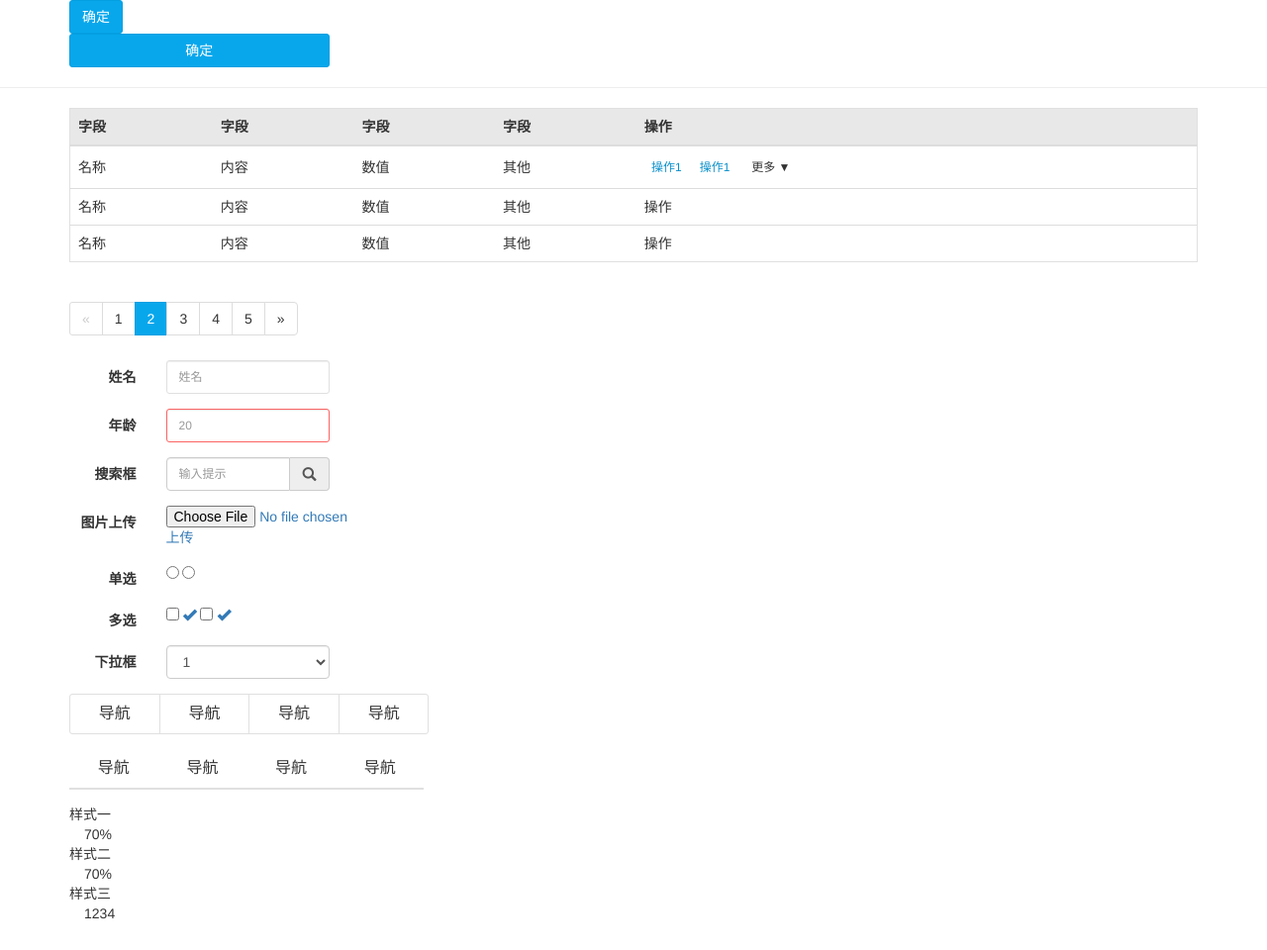
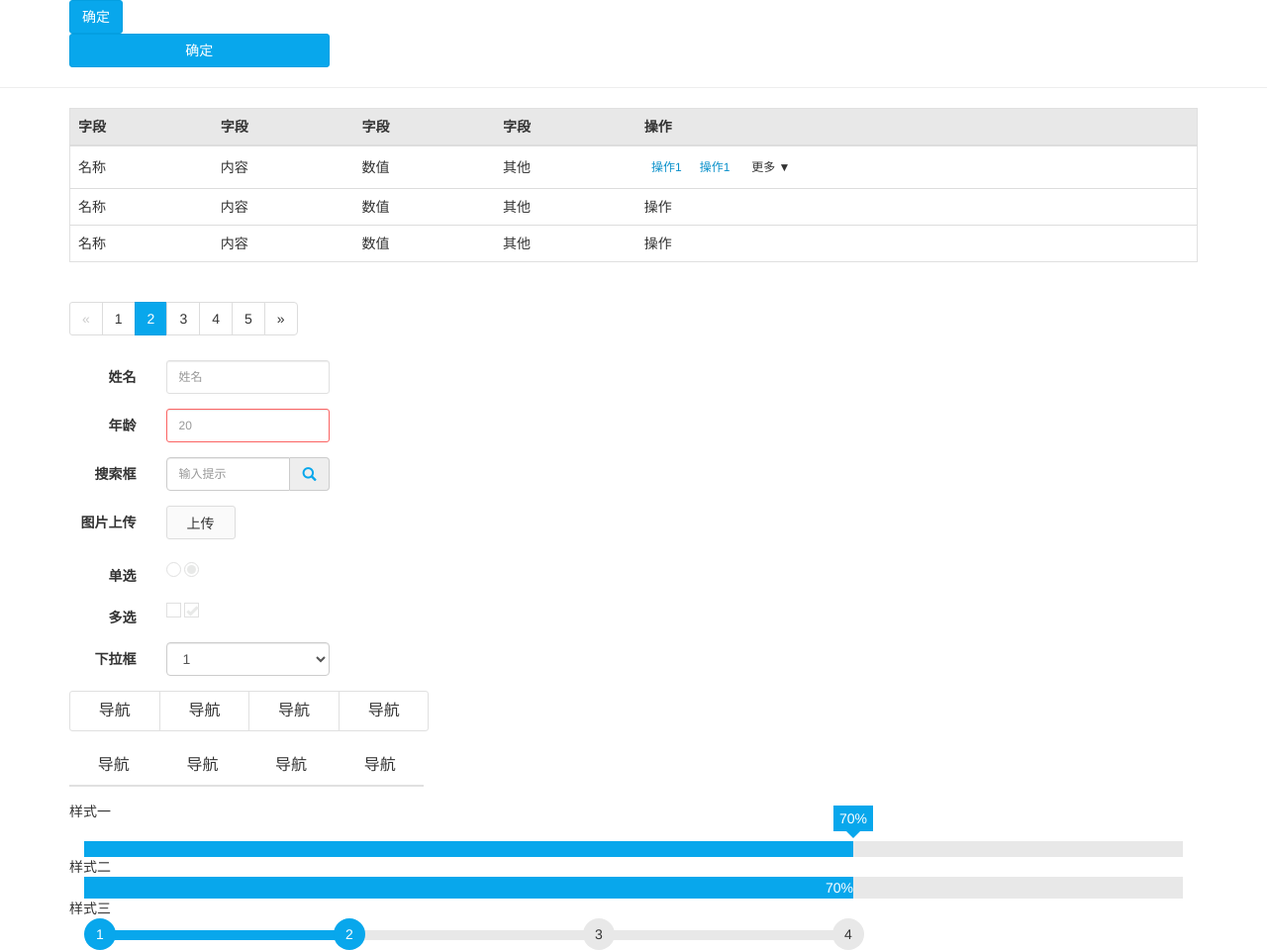
Before and after one commit to wenston/controls, a website: page dist/comp/table/index.html in a window 1280 px wide. Shown: the whole page at 99% size. Before the commit the page ends 933 px from the top, so only its background shows below. Drawn offline with nearby package versions, Linux system fonts and the light colour scheme; files that its build step writes are made by us from their sources.

Commit message:
修改了scss

```diff
--- a/dev/css/index.scss
+++ b/dev/css/index.scss
@@ -5,8 +5,10 @@ $color-08a7ec : #08a7ec !default;
 $color-white : white !default;
 $color-e8e8e8 : #e8e8e8 !default;
 $color-e0e0e0 : #e0e0e0 !default;
+$color-0e0e0e : #0e0e0e !default;
 $color-e6e8ed : #e6e8ed !default;
 $color-0990ca : #0990ca !default;
+$color-e8e9e8 : #e8e9e8 !default;
 $color-333 : #333 !default;
 
 //大小尺寸
@@ -14,6 +16,8 @@ $size12 : 12px !default;
 $size14 : 14px !default;
 $size16 : 16px !default;
 
+//鼠标形状
+$pointer:pointer !default;
 
 //圆角弧度
 $radius3:3px !default;
@@ -37,7 +41,10 @@ $button-hover-color:#098fc9;
         color:$color-white;
     }
 }
-
+//图标
+.ico-search {
+    color:$color-08a7ec;
+}
 //表格样式
 .table-knet {
     border:1px solid $color-e0e0e0;
@@ -174,6 +181,148 @@ input[placeholder] {font-size:$size12;}
         box-shadow: none;
     }
 }
+//图片上传
+.imageUp-knet{
+    padding: 0px 20px;
+    height: 34px;
+    line-height: 34px;
+    position: relative;
+    cursor: $pointer;
+    color: $color-333;
+    background: #fafafa;
+    border: 1px solid #ddd;
+    border-radius: $radius3;
+    overflow: hidden;
+    display: inline-block;
+    *display: inline;
+    *zoom: 1;
+    &:hover{
+        color: #444;
+        background: #eee;
+        border-color: #ccc;
+        text-decoration: none;
+    }
+    > input {
+        position: absolute;
+        font-size: 100px;
+        right: 0;
+        top: 0;
+        opacity: 0;
+        filter: alpha(opacity=0);
+        cursor: $pointer;
+    }
+}
+//单选
+.radio-knet{
+    width: 15px;
+    height: 15px;
+    line-height:12px;
+    border-radius: 50%;
+    text-align:center;
+    border: 1px solid $color-e0e0e0;
+    display: inline-block;
+    &:focus{
+        > span {
+            opacity: 1;
+        }
+    }
+    > input {
+        position: absolute;
+        font-size: 100px;
+        right: 0;
+        top: 0;
+        opacity: 0;
+        filter: alpha(opacity=0);
+        cursor: $pointer;
+    }
+    > span {
+        display:inline-block;
+        width:9px;
+        height:9px;
+        border-radius:50%;
+        background-color:$color-08a7ec;
+        opacity: 0;
+    }
+}
+//单选默认选中
+.radioChecked-knet{
+    width: 15px;
+    height: 15px;
+    line-height:12px;
+    border-radius: 50%;
+    text-align:center;
+    border: 1px solid $color-e0e0e0;
+    display: inline-block;
+    > input {
+        position: absolute;
+        font-size: 100px;
+        right: 0;
+        top: 0;
+        opacity: 0;
+        filter: alpha(opacity=0);
+        cursor: $pointer;
+    }
+    > span {
+        display:inline-block;
+        width:9px;
+        height:9px;
+        border-radius:50%;
+        background-color:$color-e8e9e8;
+        opacity: 1;
+    }
+}
+//多选
+.checkbox-knet{
+    width: 15px;
+    height: 15px;
+    line-height:12px;
+    text-align:center;
+    border: 1px solid $color-e0e0e0;
+    display: inline-block;
+    &:focus{
+        > span {
+            opacity: 1;
+        }
+    }
+    > input {
+        position: absolute;
+        font-size: 100px;
+        right: 0;
+        top: 0;
+        opacity: 0;
+        filter: alpha(opacity=0);
+        cursor: $pointer;
+    }
+    > span {
+        display: inline-block;
+        opacity: 0;
+        font-size: 12px;
+        color: $color-08a7ec;
+    }
+}
+.cboxChecked-knet{
+    width: 15px;
+    height: 15px;
+    line-height:12px;
+    text-align:center;
+    border: 1px solid $color-e0e0e0;
+    display: inline-block;
+    > input {
+        position: absolute;
+        font-size: 100px;
+        right: 0;
+        top: 0;
+        opacity: 0;
+        filter: alpha(opacity=0);
+        cursor: $pointer;
+    }
+    > span {
+        display: inline-block;
+        opacity: 1;
+        font-size: 12px;
+        color: $color-e8e9e8;
+    }
+}
 
 //导航
 .nav-knet-underline {
@@ -266,6 +415,96 @@ input[placeholder] {font-size:$size12;}
         right: 50px;
     }
 }
+//进度条
+.progress-knet-tip{
+    height:16px;
+    line-height:16px;
+    background:$color-e8e8e8;
+    > span{
+        width:70%;
+        height:100%;
+        background-color:$color-08a7ec;
+        display: inline-block;
+    }
+}
+.progress-knet-in{
+    height:22px;
+    line-height:22px;
+    background:$color-e8e8e8;
+    > span{
+        width:70%;
+        height:100%;
+        background-color:$color-08a7ec;
+        color:$color-white;
+        text-align:right;
+        display: inline-block;
+    }
+}
+.progressNone{
+    display: inline-block;
+    width:70%;
+    height:100%;
+}
+.progressTip{
+    background-color: $color-08a7ec;
+    color: $color-white;
+    padding: 3px 6px 3px 6px;
+    margin-left: -20px;
+    margin-top: -16px;
+    position: absolute;
+    &:after{
+        content:"";
+        position:absolute;
+        left: 12px;
+        top: 25px;
+        display:block;
+        width:0;
+        height:0;
+        margin:0;
+        padding:0;
+        border-width:8px;
+        border-color: $color-08a7ec transparent transparent transparent;
+        border-style:solid;
+        z-index:2;
+    }
+    :before{
+        content:"";
+        position:absolute;
+        left: 12px;
+        top: 25px;
+        display:block;
+        width:0;
+        height:0;
+        margin:0;
+        padding:0;
+        border-width:8px;
+        border-color: #ccc transparent transparent transparent;
+        border-style:solid;
+        z-index:1;
+    }
+}
+.step-08a7ec{
+    background-color:$color-08a7ec !important;
+    color:$color-white !important;
+}
+.step-circle{
+    width:32px;
+    height:32px;
+    line-height:32px;
+    border-radius:50%;
+    text-align:center;
+    display:inline-block;
+    z-index: 2;
+    position: relative;
+    background:$color-e8e8e8;
+}
+.step-strip{
+    display: inline-block;
+    width: 20%;
+    height: 10px;
+    margin: -1px;
+    background:$color-e8e8e8;
+}
 //配合bs的.close使用
 .close-knet {
     color: $color-333;
```
